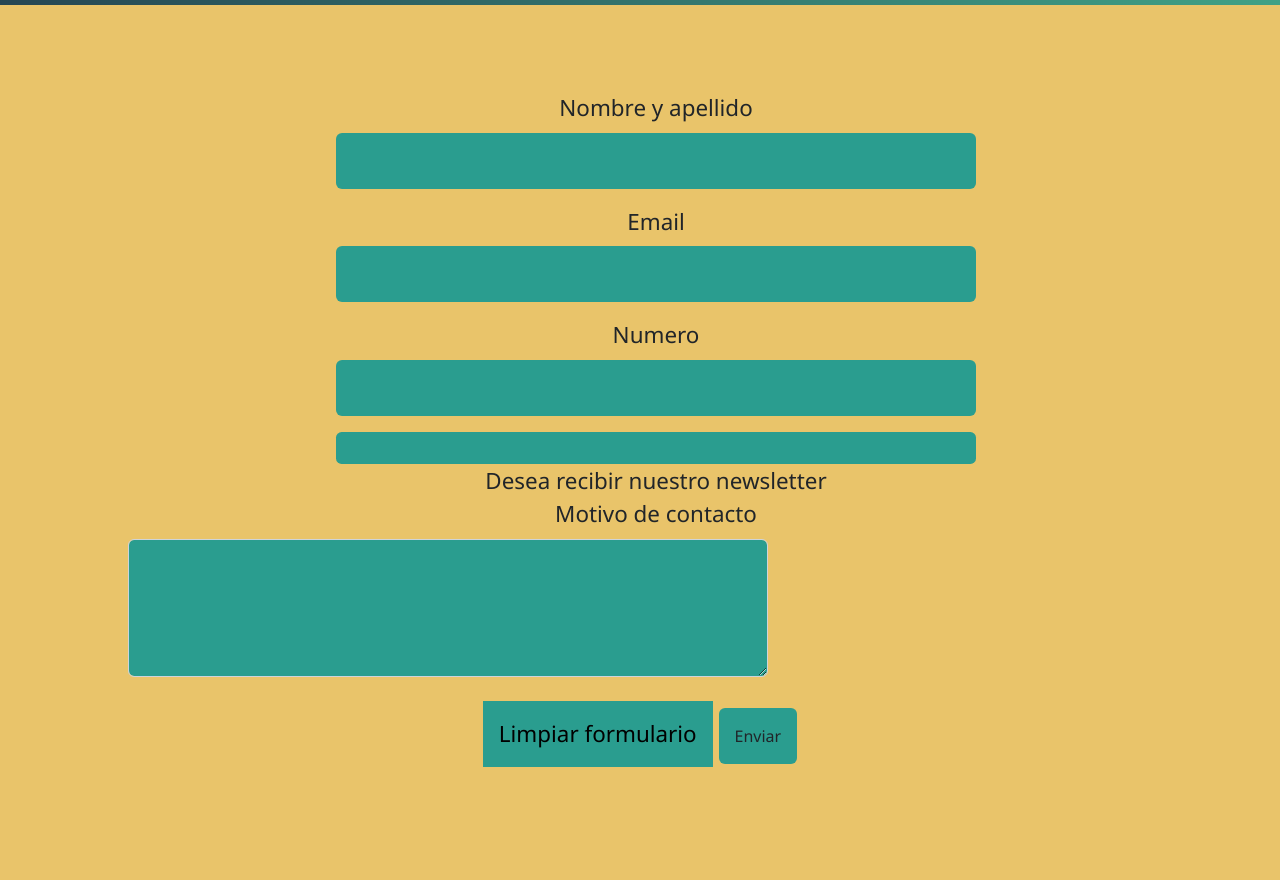
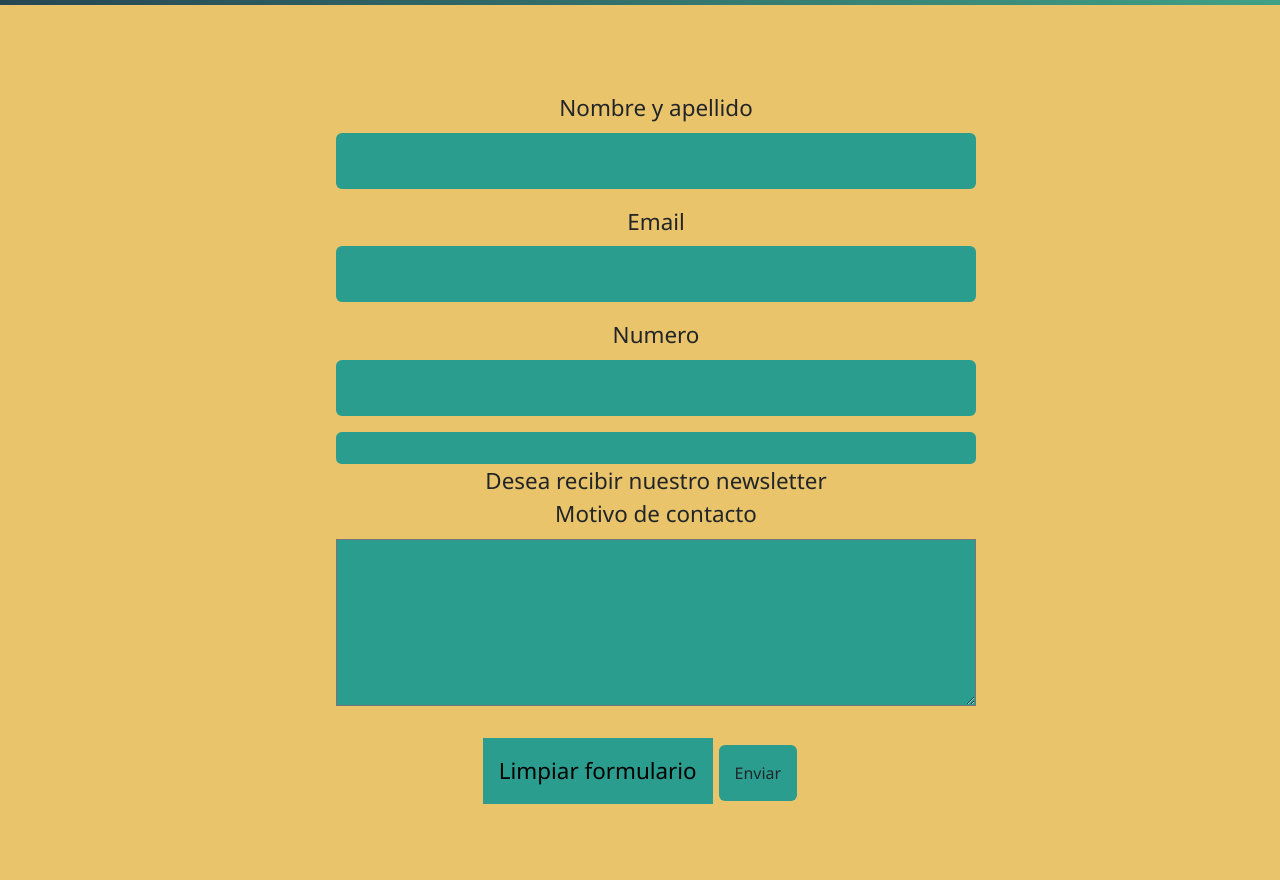
Before and after one commit to NicoSPoma/Proyecto1, a plain HTML site: page secciones/contacto.html in a window 1280 px wide. Shown: the part 149-1029 px from the top of the page. Drawn offline with nearby package versions, Linux system fonts and the light colour scheme; a script that the page names is missing.

Commit message:
aplicando_bootstrap

```diff
--- a/css/index.css
+++ b/css/index.css
@@ -516,7 +516,11 @@ transition: 0.3s;
     background-color:  rgb(42, 157, 143);
     padding: 2rem;
     width: 40rem;
+    translate: center;
+
 }
+
+
 
 #contacto__reset{
     border: none;
--- a/secciones/contacto.html
+++ b/secciones/contacto.html
@@ -75,7 +75,7 @@
                      </div>
                      <div class="mb-3">
                        <label for="exampleFormControlTextarea1" class="form-label">Motivo de contacto</label> <br>
-                       <textarea class="form-control" id="contacto__input__text" rows="3"></textarea>
+                       <textarea  id="contacto__input__text" rows="3"></textarea>
                      </div>
                    </div>
                    <input id="contacto__reset" type="reset" value="Limpiar formulario">
```
